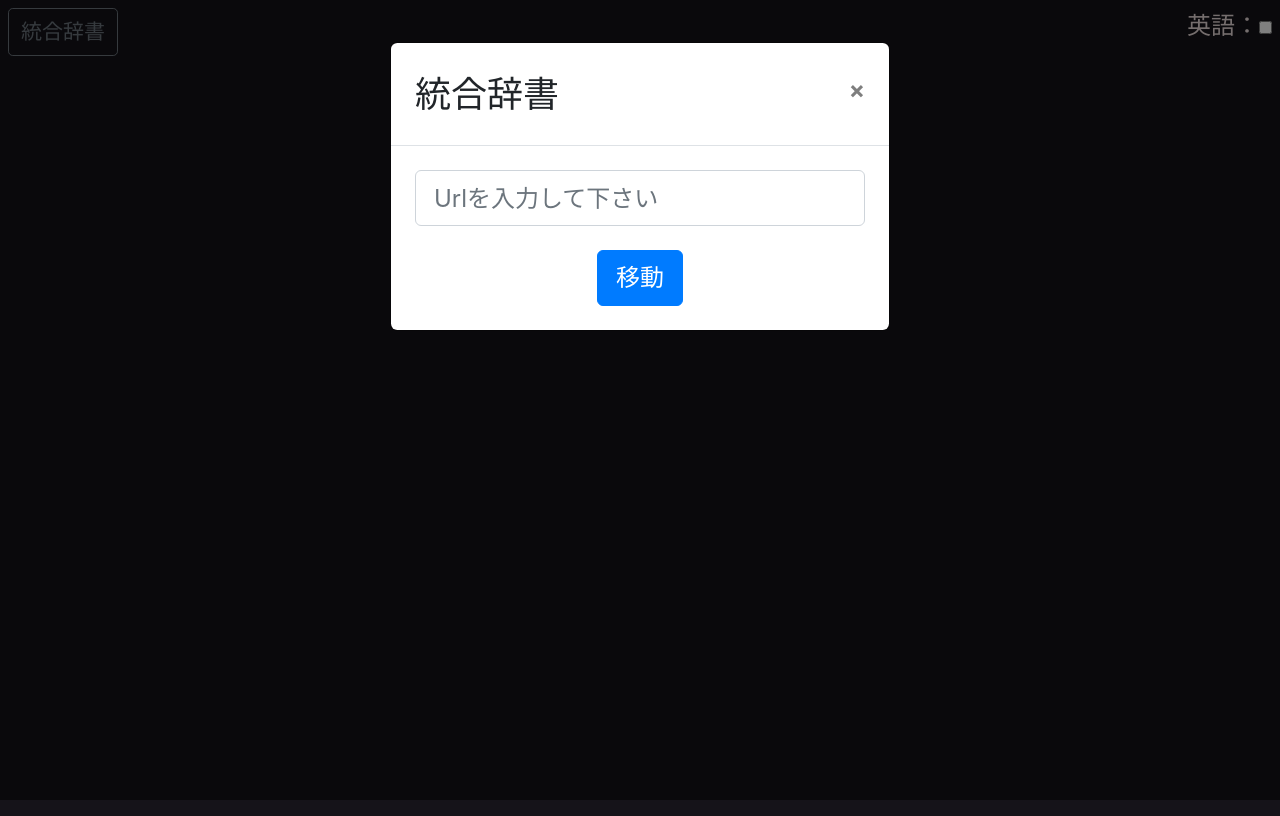
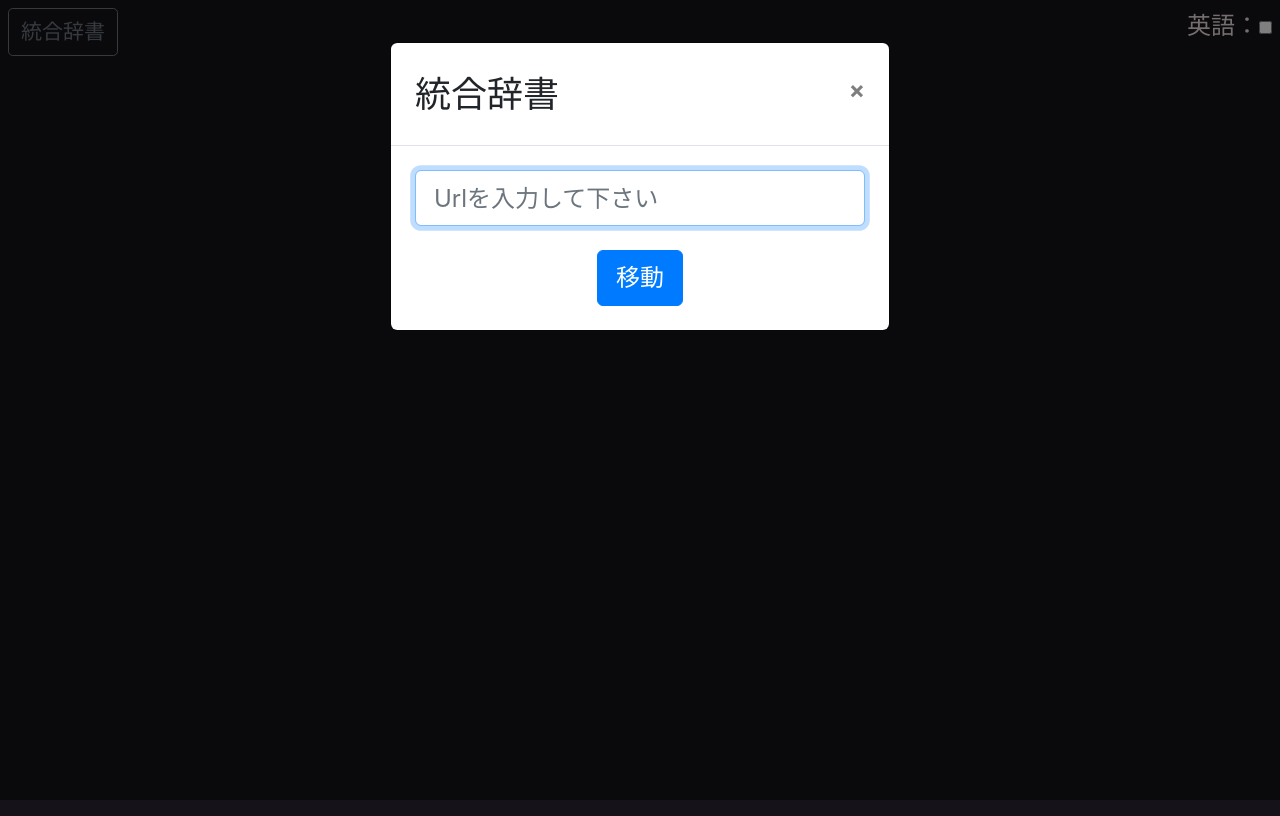
Before and after one commit to iccanobif/japanese-dictionary-web, a React (Create React App) app: page / in a window 1280 px wide. Both pictures are taken after a click on the button "統合辞書". Built offline with nearby package versions, Linux system fonts and the light colour scheme.

Commit message:
focus on textbox when opening integrated dictionary popup

```diff
--- a/src/App.js
+++ b/src/App.js
@@ -12,7 +12,7 @@ import
 } from "./redux/actions";
 import { connect } from "react-redux";
 import Alert from 'react-bootstrap/Alert'
-import IntegratedDictionaryOpener from './IntegratedDictionaryOpener.js'
+import IntegratedDictionaryOpener from './IntegratedDictionaryOpener'
 
 class AppPresentation extends Component
 {
--- a/src/IntegratedDictionaryOpener.js
+++ b/src/IntegratedDictionaryOpener.js
@@ -30,10 +30,16 @@ export default function IntegratedDictionaryOpener()
     }
   };
 
+  const textBoxRef = React.createRef()
+
+  const onShow = () => {
+    textBoxRef.current.focus()
+  }
+
   return (
     <>
       <Button size="sm" variant="outline-secondary" onClick={() => setIsModalVisible(true)}>統合辞書</Button>
-      <Modal show={isModalVisible} onHide={() => setIsModalVisible(false)} >
+      <Modal show={isModalVisible} onHide={() => setIsModalVisible(false)} onShow={onShow} >
         <Modal.Header closeButton>
           <Modal.Title>統合辞書</Modal.Title>
         </Modal.Header>
@@ -41,13 +47,19 @@ export default function IntegratedDictionaryOpener()
         <Form onSubmit={handleSubmit} noValidate validated={validated}>
           <Modal.Body>
             <Form.Group controlId="url">
-              <Form.Control type="text" placeholder="Urlを入力して下さい" required value={url} onChange={(e) => setUrl(e.target.value)} />
+              <Form.Control
+                type="text"
+                placeholder="Urlを入力して下さい"
+                required
+                value={url}
+                onChange={(e) => setUrl(e.target.value)}
+                ref={textBoxRef}
+              />
+
             </Form.Group>
-            {/* <Modal.Footer> */}
-            <div style={{display: "flex", justifyContent: "center"}}>
+            <div style={{ display: "flex", justifyContent: "center" }}>
               <Button variant="primary" type="submit" >移動</Button>
             </div>
-            {/* </Modal.Footer> */}
           </Modal.Body>
         </Form>
       </Modal></>
--- a/src/RadicalSearch.js
+++ b/src/RadicalSearch.js
@@ -23,6 +23,8 @@ export function RadicalSearch(props)
       case "Enter":
         if (selectedIndex !== null)
           props.appendKanjiToQuery(props.radicalsQueryResults[selectedIndex])
+        break;
+      default: break;
     }
 
     if (props.radicalsQueryResults)
@@ -60,7 +62,7 @@ function RadicalSearchResults(props)
       key={i}
       onClick={(e) => props.kanjiClickedCallback(e.target.value)}
       value={r}
-      className={"link-button " + (props.selectedIndex == i ? "selected-radical-button" : "")}
+      className={"link-button " + (props.selectedIndex === i ? "selected-radical-button" : "")}
     >
       {r}
     </button>
```
